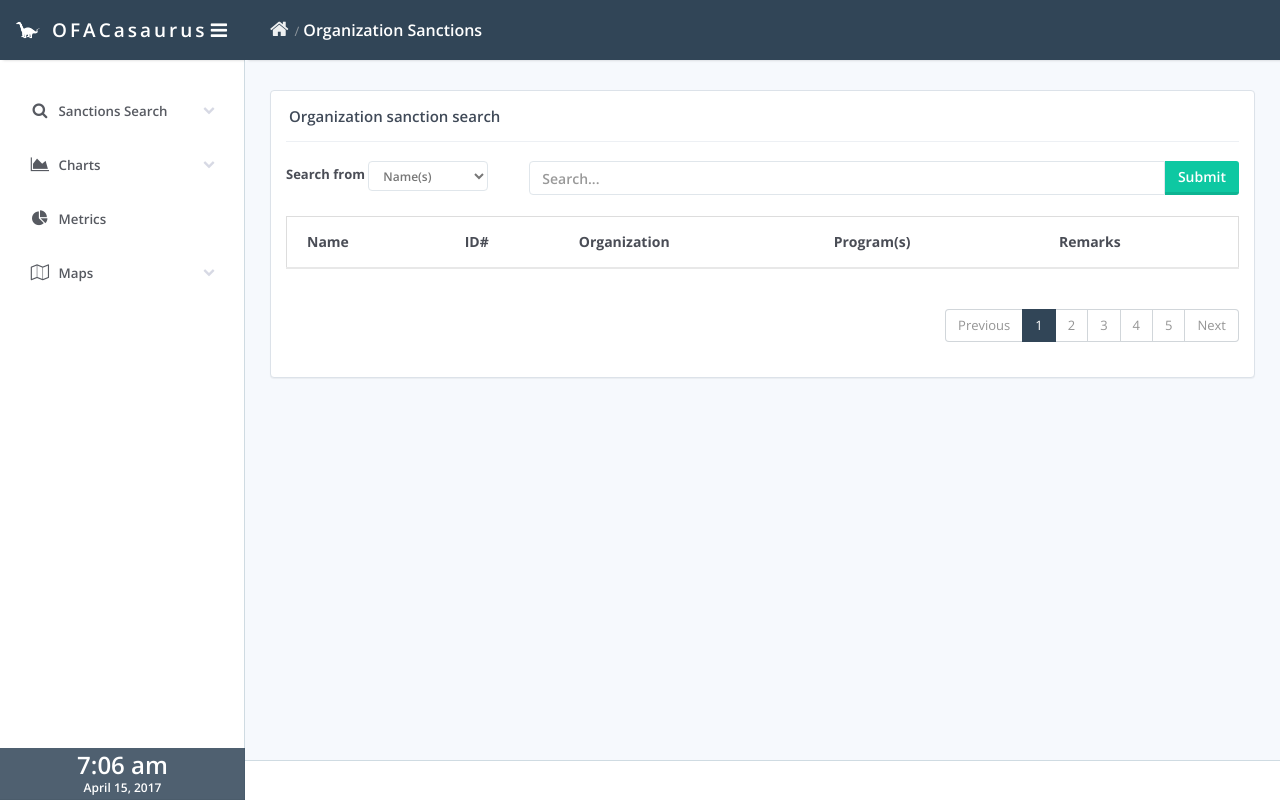
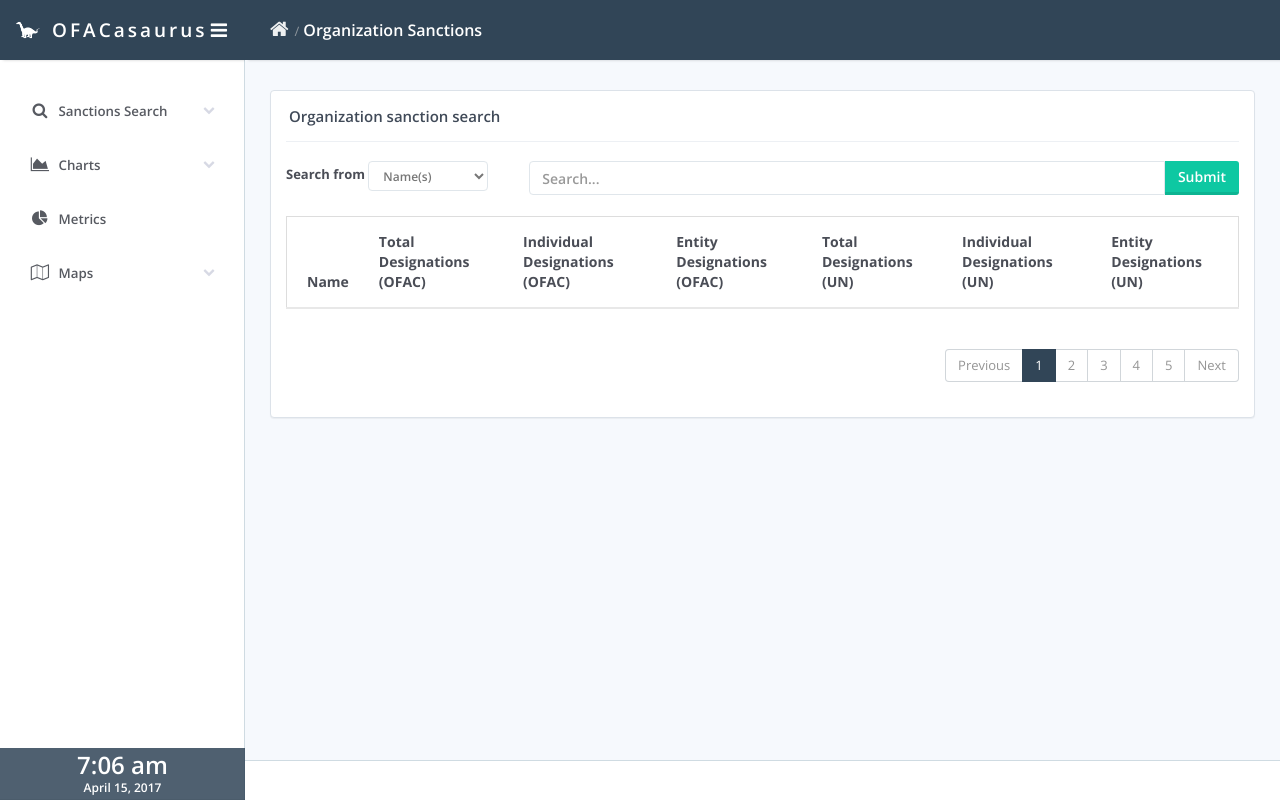
Before and after one commit to mikemurph/DSTS, a Flask app: page /organization in a window 1280 px wide. Run offline with Flask 2, Linux system fonts and the light colour scheme; lists and menus that the app fills with data are empty; some libraries are stand-ins or nearby versions.

Commit message:
gitingore edit

```diff
--- a/app.py
+++ b/app.py
@@ -36,8 +36,17 @@ atexit.register(lambda: scheduler.shutdown())
 
 
 # functions
-def query_db(query_string):
-    conn = sql.connect("sdn.db")
+# def query_db(query_string):
+#     conn = sql.connect("sdn.db")
+#     cursor = conn.cursor()
+#     cursor.execute(query_string)
+#     # cursor.execute("SELECT ? FROM STUFF", stuff)
+#     result = cursor.fetchall()
+#     conn.close()
+#     return result
+
+def query_db(db_filename, query_string):
+    conn = sql.connect(db_filename)
     cursor = conn.cursor()
     cursor.execute(query_string)
     # cursor.execute("SELECT ? FROM STUFF", stuff)
@@ -100,19 +109,6 @@ def aircraft_page():
 def vessel_page():
     return render_template('/final/vessl.html')
 
-#execute db script?
-@app.route('/exec')
-def parse(name = None):
-    import db_init
-    print("done")
-    return render_template('runDBscript.html', name = name)
-
-@app.route('/burundi')
-def show(name=None):
-    sqlstring = "SELECT * FROM sdn WHERE d='BURUNDI'"
-    output = query_db(sqlstring)
-    #prints out html from output
-    return render_template('page_two.html', output = output, name = name)
 
 @app.route('/namesearch', methods=["POST"])
 def make_search():
@@ -121,7 +117,7 @@ def make_search():
     sqlstring = """
     SELECT DISTINCT * FROM sdn WHERE sdnType='{0}' AND name LIKE '%{1}%'
     """.format(search_category, search_term)
-    result = query_db(sqlstring)
+    result = query_db("sdn.db", sqlstring)
 
     return render_template('/final/indiv.html', result=result)
 
@@ -133,7 +129,7 @@ def make_indiv_search():
     sqlstring = """
     SELECT DISTINCT * FROM sdn WHERE sdnType='individual' AND {0} LIKE '%{1}%'
     """.format(search_category, search_term)
-    result = query_db(sqlstring)
+    result = query_db("sdn.db", sqlstring)
 
     return render_template('/final/indiv.html', result=result, dropdown=search_category)
 
@@ -144,7 +140,7 @@ def make_entity_search():
     sqlstring = """
     SELECT DISTINCT * FROM sdn WHERE sdnType!='individual' AND sdnType!='aircraft' AND sdnType!='entity' AND {0} LIKE '%{1}%'
     """.format(search_category, search_term)
-    result = query_db(sqlstring)
+    result = query_db("sdn.db", sqlstring)
 
     return render_template('/final/entity.html', result=result)
 
@@ -152,9 +148,10 @@ def make_entity_search():
 def make_orgn_search():
     search_term = request.form['SearchBox0']
     sqlstring = """
-    SELECT DISTINCT * FROM sdn WHERE sdnType!='individual' AND name LIKE '%{0}%'
+    SELECT DISTINCT * FROM orgs_db WHERE org_name LIKE "%{0}%"
     """.format(search_term)
-    result = query_db(sqlstring)
+    # this is vulnerable to SQL injection! Use parametrization of variables.. but then need to execute command directly... or pass in the args to the query_db function...
+    result = query_db("orgs_db.db", sqlstring)
 
     return render_template('/final/orgn.html', result=result)
 
@@ -165,7 +162,7 @@ def make_aircr_search():
     sqlstring = """
     SELECT DISTINCT * FROM sdn WHERE sdnType=='aircraft' AND {0} LIKE '%{1}%'
     """.format(search_category, search_term)
-    result = query_db(sqlstring)
+    result = query_db("sdn.db", sqlstring)
 
     return render_template('/final/aircr.html', result=result)
 
@@ -176,7 +173,7 @@ def make_vessel_search():
     sqlstring = """
     SELECT DISTINCT * FROM sdn WHERE sdnType=='vessel' AND {0}  LIKE '%{1}%'
     """.format(search_category, search_term)
-    result = query_db(sqlstring)
+    result = query_db("sdn.db", sqlstring)
 
     return render_template('/final/vessl.html', result=result)
 
@@ -200,40 +197,3 @@ def initdb_command():
     #initializes the database
     init_db()
     print('Initialized the database.')
-
-
-
-# conn = sql.connect("mydatabase.db")
-# cursor = conn.cursor()
-
-# try:
-#     cursor.execute("""CREATE TABLE albums
-#                       (title text, artist text, release_date text,
-#                        publisher text, media_type text)
-#                    """)
-# except:
-#     pass
-
-# cursor.execute("INSERT INTO albums VALUES ('Glow', 'Andy Hunter', '7/24/2012', 'Xplore Records', 'MP3')")
-# conn.commit()
-# albums = [('Exodus', 'Andy Hunter', '7/9/2002', 'Sparrow Records', 'CD'),
-#           ('Until We Have Faces', 'Red', '2/1/2011', 'Essential Records', 'CD'),
-#           ('The End is Where We Begin', 'Thousand Foot Krutch', '4/17/2012', 'TFKmusic', 'CD'),
-#           ('The Good Life', 'Trip Lee', '4/10/2012', 'Reach Records', 'CD')]
-# cursor.executemany("INSERT INTO albums VALUES (?,?,?,?,?)", albums)
-# conn.commit()
-
-# sql = "SELECT * FROM albums WHERE artist=?"
-# cursor.execute(sql, [("Red")])
-# print(cursor.fetchall())  # or use fetchone()
-
-# with open('test.csv', 'r') as file:
-#     dr = csv.DictReader(file)
-#     to_db = [(i['title'], i['artist'], i['release_date'], i['publisher'], i['media_type']) for i in dr]
-# cursor.executemany("INSERT INTO albums VALUES (?,?,?,?,?)", to_db)
-# conn.commit()
-
-# sql = "SELECT * FROM albums WHERE title='bob'"
-# cursor.execute(sql)
-# print(cursor.fetchall())
-# conn.close()
--- a/templates/final/orgn.html
+++ b/templates/final/orgn.html
@@ -212,22 +212,26 @@
                                     <thead>
                                         <tr>
                                             <th> Name </th>
-                                            <th> ID# </th>
-                                            <th> Organization </th>
-                                            <th> Program(s) </th>
+                                            <th> Total Designations (OFAC) </th>
+                                            <th> Individual Designations (OFAC)</th>
+                                            <th> Entity Designations (OFAC)</th>
+                                            <th> Total Designations (UN)</th>
+                                            <th> Individual Designations (UN)</th>
+                                            <th> Entity Designations (UN)</th>
 
-                                            <th> Remarks </th>
                                         </tr>
                                     </thead>
                                     <tbody>
 
                                         {% for row in result %}
                                           <tr>
+                                             <td>{{row[0]}}</td>
                                              <td>{{row[1]}}</td>
-                                             <td>{{row[0]}}</td>
+                                             <td>{{row[2]}}</td>
                                              <td>{{row[3]}}</td>
-                                             <td>{{row[9]}}</td>
-                                             <td>{{row[11]}}</td>
+                                             <td>{{row[4]}}</td>
+                                             <td>{{row[5]}}</td>
+                                             <td>{{row[6]}}</td>
                                           </tr>
                                        {% endfor %}
                                     </tbody>
```
